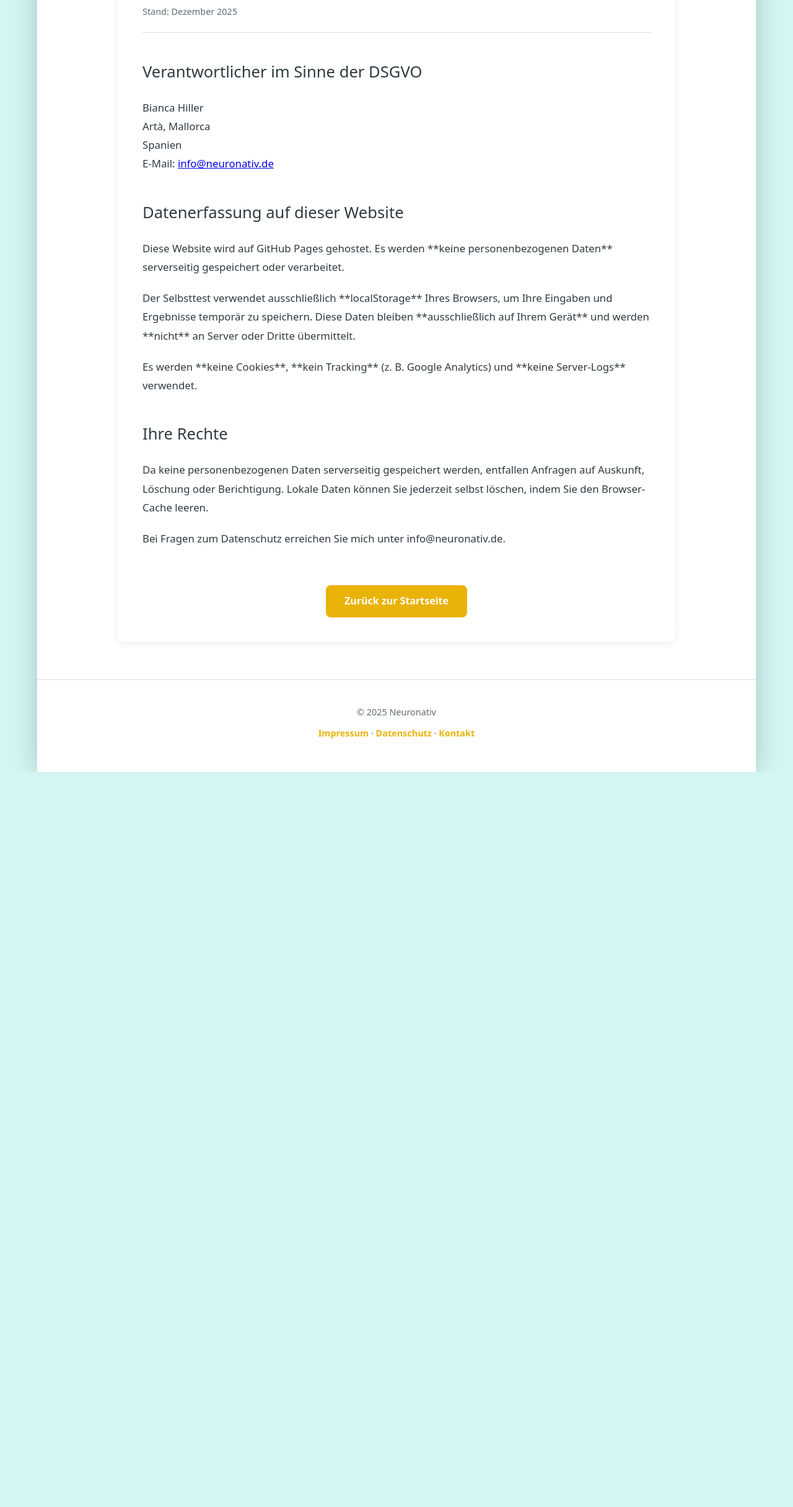
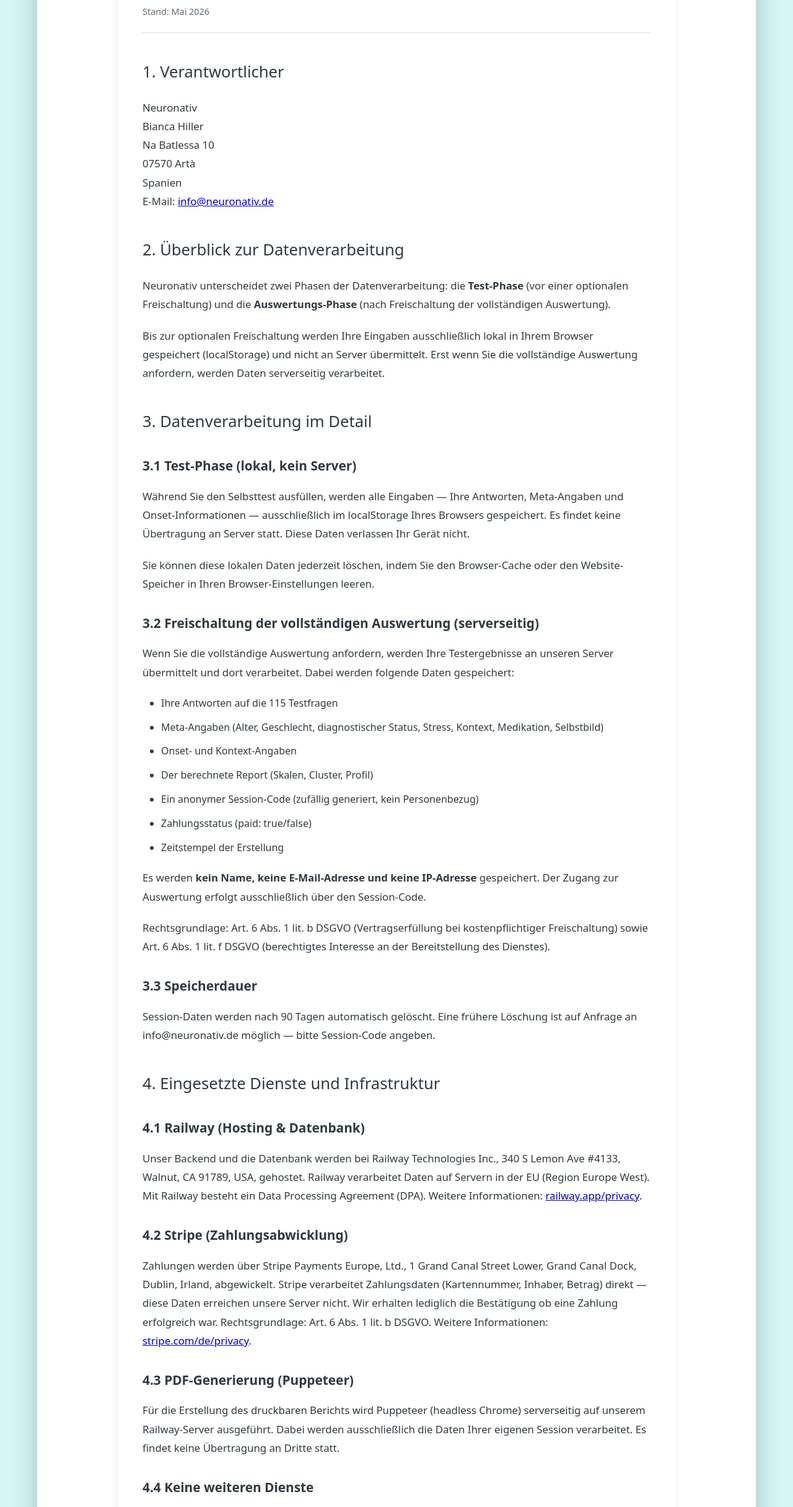
Before and after one commit to veithiller-droid/neuronativ, a plain HTML site: page datenschutz.html in a window 1280 px wide. Shown: the part 309-2740 px from the top of the page at 62% size. Before the commit the page ends 1554 px from the top, so only its background shows below. Drawn offline with Linux system fonts and the light colour scheme.

Commit message:
datenschutz

```diff
--- a/datenschutz.html
+++ b/datenschutz.html
@@ -6,7 +6,6 @@
   <title>Datenschutzerklärung – Neuronativ</title>
   <link rel="stylesheet" href="styles/article.css">
   <script>
-    // Theme laden
     (function() {
       const savedTheme = localStorage.getItem('preferred-theme') || 'soft';
       document.documentElement.setAttribute('data-theme', savedTheme);
@@ -15,15 +14,14 @@
 </head>
 <body>
   <div class="page-wrapper">
-    <!-- Header -->
     <header>
       <div class="header-content">
         <a href="index.html" class="logo-text">neuronativ</a>
         <nav>
           <a href="wissen.html">Wissen</a>
           <a href="test/index.html">Selbsttest</a>
+          <a href="methodology_public.html">Methodik</a>
           <a href="index.html#kontakt">Kontakt</a>
-          <a href="methodology_public.html">Methodik</a>
         </nav>
       </div>
     </header>
@@ -36,37 +34,144 @@
 
         <header class="article-header">
           <h1>Datenschutzerklärung</h1>
-          <div class="article-meta">Stand: Dezember 2025</div>
+          <div class="article-meta">Stand: Mai 2026</div>
         </header>
 
         <div class="article-content">
-          <h2>Verantwortlicher im Sinne der DSGVO</h2>
+
+          <h2>1. Verantwortlicher</h2>
           <p>
+            Neuronativ<br>
             Bianca Hiller<br>
-            Artà, Mallorca<br>
+            Na Batlessa 10<br>
+            07570 Artà<br>
             Spanien<br>
             E-Mail: <a href="mailto:info@neuronativ.de">info@neuronativ.de</a>
           </p>
 
-          <h2>Datenerfassung auf dieser Website</h2>
+          <h2>2. Überblick zur Datenverarbeitung</h2>
           <p>
-            Diese Website wird auf GitHub Pages gehostet. Es werden **keine personenbezogenen Daten** serverseitig gespeichert oder verarbeitet.
+            Neuronativ unterscheidet zwei Phasen der Datenverarbeitung: die <strong>Test-Phase</strong>
+            (vor einer optionalen Freischaltung) und die <strong>Auswertungs-Phase</strong>
+            (nach Freischaltung der vollständigen Auswertung).
           </p>
           <p>
-            Der Selbsttest verwendet ausschließlich **localStorage** Ihres Browsers, um Ihre Eingaben und Ergebnisse temporär zu speichern. Diese Daten bleiben **ausschließlich auf Ihrem Gerät** und werden **nicht** an Server oder Dritte übermittelt.
+            Bis zur optionalen Freischaltung werden Ihre Eingaben ausschließlich lokal in Ihrem Browser
+            gespeichert (localStorage) und nicht an Server übermittelt. Erst wenn Sie die vollständige
+            Auswertung anfordern, werden Daten serverseitig verarbeitet.
+          </p>
+
+          <h2>3. Datenverarbeitung im Detail</h2>
+
+          <h3>3.1 Test-Phase (lokal, kein Server)</h3>
+          <p>
+            Während Sie den Selbsttest ausfüllen, werden alle Eingaben — Ihre Antworten, Meta-Angaben
+            und Onset-Informationen — ausschließlich im localStorage Ihres Browsers gespeichert.
+            Es findet keine Übertragung an Server statt. Diese Daten verlassen Ihr Gerät nicht.
           </p>
           <p>
-            Es werden **keine Cookies**, **kein Tracking** (z. B. Google Analytics) und **keine Server-Logs** verwendet.
+            Sie können diese lokalen Daten jederzeit löschen, indem Sie den Browser-Cache oder
+            den Website-Speicher in Ihren Browser-Einstellungen leeren.
           </p>
 
-          <h2>Ihre Rechte</h2>
+          <h3>3.2 Freischaltung der vollständigen Auswertung (serverseitig)</h3>
           <p>
-            Da keine personenbezogenen Daten serverseitig gespeichert werden, entfallen Anfragen auf Auskunft, Löschung oder Berichtigung.
-            Lokale Daten können Sie jederzeit selbst löschen, indem Sie den Browser-Cache leeren.
+            Wenn Sie die vollständige Auswertung anfordern, werden Ihre Testergebnisse an unseren
+            Server übermittelt und dort verarbeitet. Dabei werden folgende Daten gespeichert:
+          </p>
+          <ul>
+            <li>Ihre Antworten auf die 115 Testfragen</li>
+            <li>Meta-Angaben (Alter, Geschlecht, diagnostischer Status, Stress, Kontext, Medikation, Selbstbild)</li>
+            <li>Onset- und Kontext-Angaben</li>
+            <li>Der berechnete Report (Skalen, Cluster, Profil)</li>
+            <li>Ein anonymer Session-Code (zufällig generiert, kein Personenbezug)</li>
+            <li>Zahlungsstatus (paid: true/false)</li>
+            <li>Zeitstempel der Erstellung</li>
+          </ul>
+          <p>
+            Es werden <strong>kein Name, keine E-Mail-Adresse und keine IP-Adresse</strong> gespeichert.
+            Der Zugang zur Auswertung erfolgt ausschließlich über den Session-Code.
           </p>
           <p>
-            Bei Fragen zum Datenschutz erreichen Sie mich unter info@neuronativ.de.
+            Rechtsgrundlage: Art. 6 Abs. 1 lit. b DSGVO (Vertragserfüllung bei kostenpflichtiger Freischaltung)
+            sowie Art. 6 Abs. 1 lit. f DSGVO (berechtigtes Interesse an der Bereitstellung des Dienstes).
           </p>
+
+          <h3>3.3 Speicherdauer</h3>
+          <p>
+            Session-Daten werden nach 90 Tagen automatisch gelöscht. Eine frühere Löschung ist auf
+            Anfrage an info@neuronativ.de möglich — bitte Session-Code angeben.
+          </p>
+
+          <h2>4. Eingesetzte Dienste und Infrastruktur</h2>
+
+          <h3>4.1 Railway (Hosting & Datenbank)</h3>
+          <p>
+            Unser Backend und die Datenbank werden bei Railway Technologies Inc.,
+            340 S Lemon Ave #4133, Walnut, CA 91789, USA, gehostet.
+            Railway verarbeitet Daten auf Servern in der EU (Region Europe West).
+            Mit Railway besteht ein Data Processing Agreement (DPA).
+            Weitere Informationen: <a href="https://railway.app/privacy" target="_blank" rel="noopener">railway.app/privacy</a>.
+          </p>
+
+          <h3>4.2 Stripe (Zahlungsabwicklung)</h3>
+          <p>
+            Zahlungen werden über Stripe Payments Europe, Ltd., 1 Grand Canal Street Lower,
+            Grand Canal Dock, Dublin, Irland, abgewickelt. Stripe verarbeitet Zahlungsdaten
+            (Kartennummer, Inhaber, Betrag) direkt — diese Daten erreichen unsere Server nicht.
+            Wir erhalten lediglich die Bestätigung ob eine Zahlung erfolgreich war.
+            Rechtsgrundlage: Art. 6 Abs. 1 lit. b DSGVO.
+            Weitere Informationen: <a href="https://stripe.com/de/privacy" target="_blank" rel="noopener">stripe.com/de/privacy</a>.
+          </p>
+
+          <h3>4.3 PDF-Generierung (Puppeteer)</h3>
+          <p>
+            Für die Erstellung des druckbaren Berichts wird Puppeteer (headless Chrome)
+            serverseitig auf unserem Railway-Server ausgeführt. Dabei werden ausschließlich
+            die Daten Ihrer eigenen Session verarbeitet. Es findet keine Übertragung an
+            Dritte statt.
+          </p>
+
+          <h3>4.4 Keine weiteren Dienste</h3>
+          <p>
+            Es werden keine Analyse-Tools (Google Analytics o.ä.), keine Werbenetzwerke,
+            keine Social-Media-Plugins und kein Tracking eingesetzt.
+            Es werden keine Cookies gesetzt, die über die Sitzung hinaus bestehen.
+          </p>
+
+          <h2>5. Ihre Rechte nach DSGVO</h2>
+          <p>Sie haben folgende Rechte bezüglich Ihrer personenbezogenen Daten:</p>
+          <ul>
+            <li><strong>Auskunft</strong> (Art. 15 DSGVO): Welche Daten wir über Sie gespeichert haben</li>
+            <li><strong>Berichtigung</strong> (Art. 16 DSGVO): Korrektur unrichtiger Daten</li>
+            <li><strong>Löschung</strong> (Art. 17 DSGVO): Löschung Ihrer Daten</li>
+            <li><strong>Einschränkung</strong> (Art. 18 DSGVO): Einschränkung der Verarbeitung</li>
+            <li><strong>Widerspruch</strong> (Art. 21 DSGVO): Widerspruch gegen die Verarbeitung</li>
+            <li><strong>Datenübertragbarkeit</strong> (Art. 20 DSGVO): Herausgabe Ihrer Daten</li>
+          </ul>
+          <p>
+            Zur Ausübung Ihrer Rechte senden Sie bitte eine E-Mail an info@neuronativ.de mit Ihrem
+            Session-Code. Da wir keinen Namen oder keine E-Mail speichern, ist der Session-Code
+            das einzige Mittel zur Identifikation Ihrer Daten.
+          </p>
+          <p>
+            Sie haben außerdem das Recht, bei einer Datenschutzbehörde Beschwerde einzulegen.
+            In Spanien ist dies die <a href="https://www.aepd.es" target="_blank" rel="noopener">Agencia Española de Protección de Datos (AEPD)</a>.
+          </p>
+
+          <h2>6. Datensicherheit</h2>
+          <p>
+            Die Übertragung zwischen Ihrem Browser und unserem Server erfolgt verschlüsselt (HTTPS/TLS).
+            Die Datenbank ist nicht öffentlich zugänglich. Session-Codes sind kryptographisch zufällig
+            generiert und nicht erratbar.
+          </p>
+
+          <h2>7. Änderungen dieser Datenschutzerklärung</h2>
+          <p>
+            Wir behalten uns vor, diese Datenschutzerklärung bei Änderungen des Dienstes oder
+            der Rechtslage anzupassen. Das Datum der letzten Aktualisierung ist oben angegeben.
+          </p>
+
         </div>
 
         <div class="back-button-container">
@@ -75,13 +180,13 @@
       </article>
     </div>
 
-    <!-- Footer -->
     <footer class="footer">
-      <p>&copy; 2025 Neuronativ</p>
+      <p>&copy; 2026 Neuronativ</p>
       <p>
         <a href="impressum.html">Impressum</a> ·
         <a href="datenschutz.html">Datenschutz</a> ·
-        <a href="kontakt.html">Kontakt</a>
+        <a href="kontakt.html">Kontakt</a> ·
+        <a href="methodology_public.html">Methodik</a>
       </p>
     </footer>
   </div>
```
